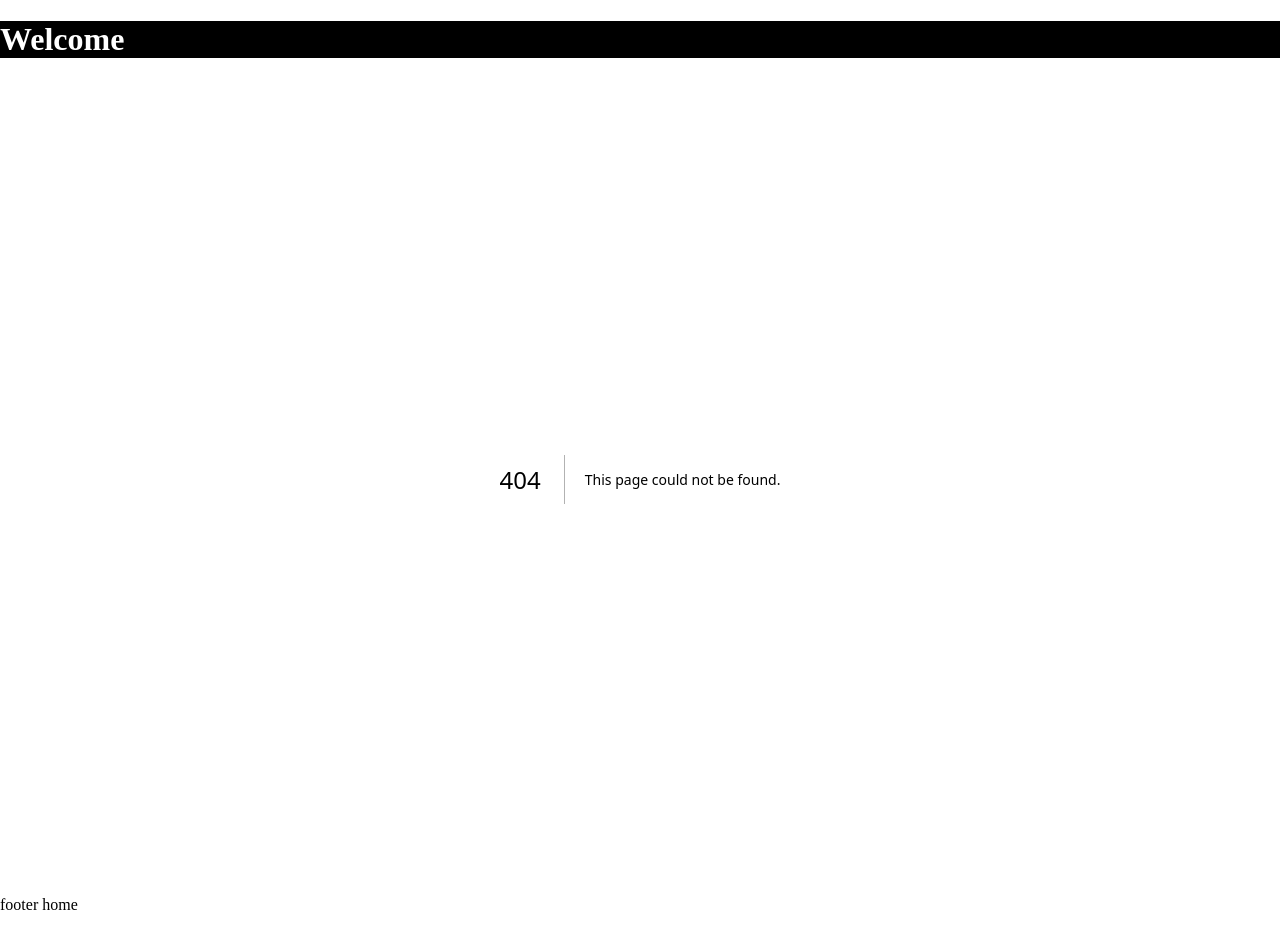
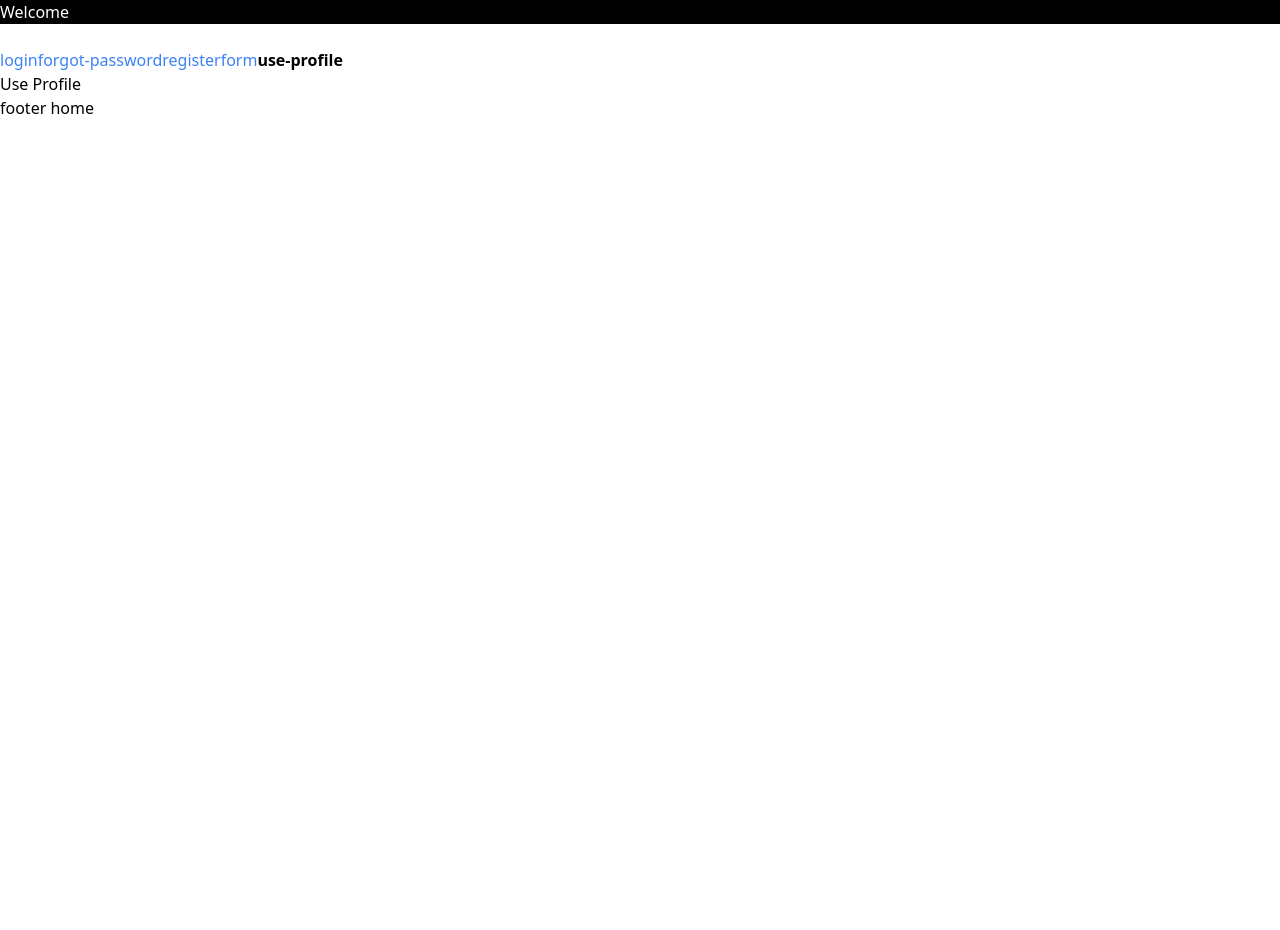
Before and after one commit to m4rc3l04ugu2t0/next-js, a Next.js app: page /use-profile in a window 1280 px wide. Before the commit this address had no page. After the commit the page ends 800 px from the top, so only its background shows below. Built offline with nearby package versions, Linux system fonts and the light colour scheme.

Commit message:
Loading UI

```diff
--- a/src/app/(auth)/template.t.tsx
+++ b/src/app/(auth)/template.tsx
@@ -15,6 +15,8 @@ export default function AuthLayout({
         { name: "login", href: "/form/login" },
         { name: "forgot-password", href: "/form/forgot-pasword" },
         { name: "register", href: "/form/register" },
+        { name: "form", href: "/form" },
+        { name: "use-profile", href: "/use-profile" },
     ];
 
     const [input, setInput] = useState("");
@@ -23,11 +25,13 @@ export default function AuthLayout({
 
     return (
         <>
-            <input
-                type="text"
-                value={input}
-                onChange={(e) => setInput(e.target.value)}
-            />
+            <div>
+                <input
+                    type="text"
+                    value={input}
+                    onChange={(e) => setInput(e.target.value)}
+                />
+            </div>
             <nav>
                 {navLinks.map((link, index) => {
                     const isActive = pathName.startsWith(link.href);
--- /dev/null
+++ b/src/app/(auth)/use-profile/page.tsx
@@ -0,0 +1,3 @@
+export default function UseProfile() {
+    return <h1>Use Profile</h1>;
+}
--- /dev/null
+++ b/src/app/about/loading.tsx
@@ -0,0 +1,3 @@
+export default function Loading() {
+    return <h1>Loading</h1>;
+}
--- a/src/app/page.tsx
+++ b/src/app/page.tsx
@@ -8,6 +8,7 @@ export default function Home() {
                     <li>
                         <Link href={"/profile"}>Profile</Link>
                         <Link href={"/products"}>Product</Link>
+                        <Link href={"/about"}>About</Link>
                     </li>
                 </ul>
             </nav>
```
